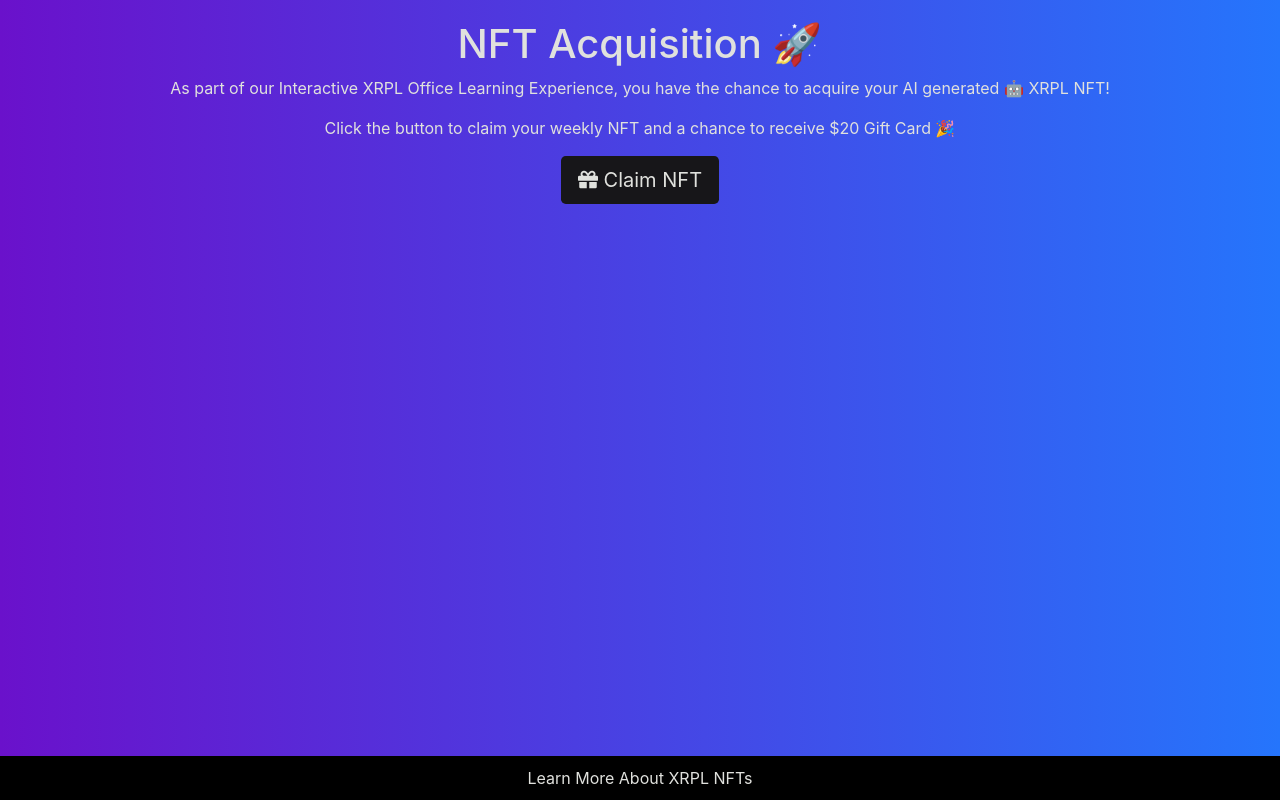
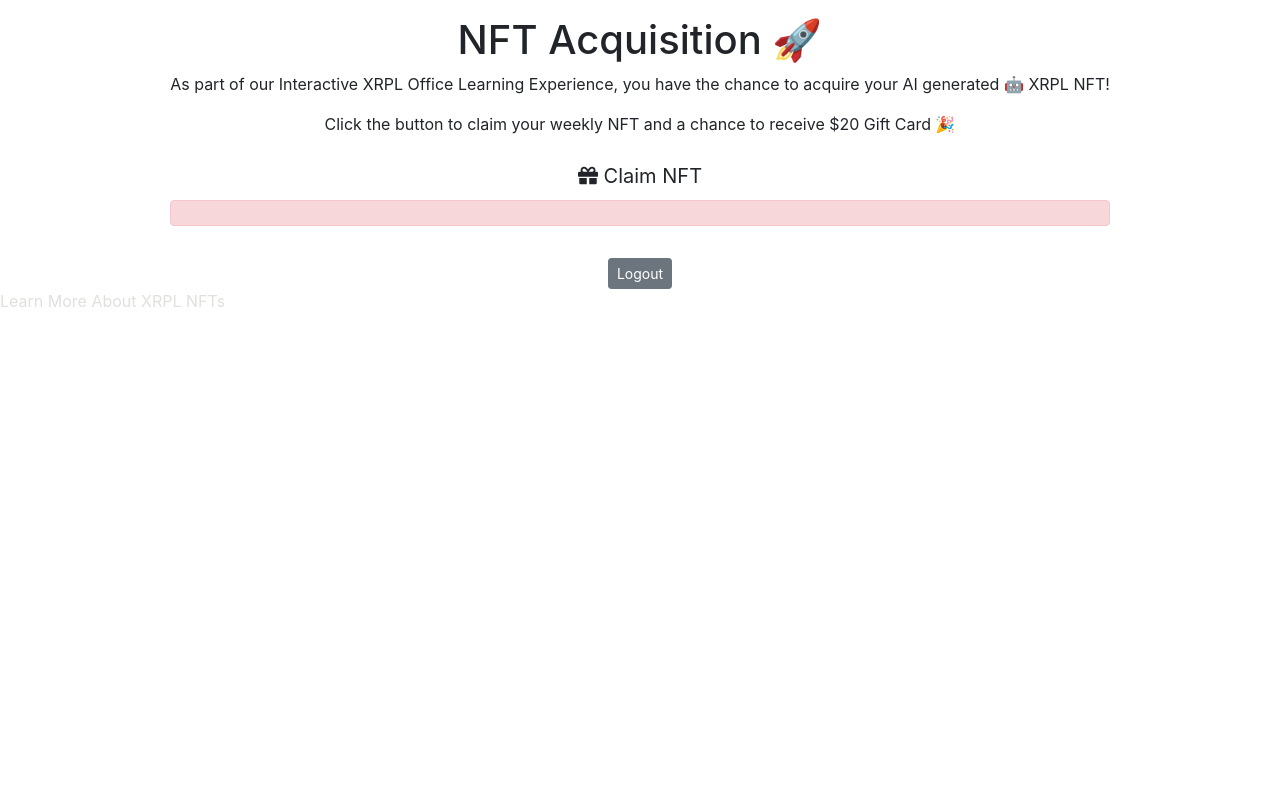
Before and after one commit to selcukemiravci/xrpl-office-experience, a plain HTML site: page public/index-nft.html in a window 1280 px wide. Drawn offline with nearby package versions, Linux system fonts and the light colour scheme; some packages are replaced by stand-ins of ours.

Commit message:
Update 🚀

```diff
--- a/public/index-nft.html
+++ b/public/index-nft.html
@@ -1,66 +1,51 @@
 <!DOCTYPE html>
 <html lang="en">
 <head>
+    <!-- Basic metadata and title of the webpage -->
     <meta charset="UTF-8">
     <meta name="viewport" content="width=device-width, initial-scale=1.0">
     <title>XRPL Experience - Claim your NFT</title>
 
+    <!-- Firebase Scripts: Used for database and other backend services -->
     <script defer src="/__/firebase/9.19.1/firebase-app-compat.js"></script>
     <script defer src="/__/firebase/9.19.1/firebase-database-compat.js"></script>
     <script defer src="/__/firebase/9.19.1/firebase-firestore-compat.js"></script>
     <script defer src="/__/firebase/9.19.1/firebase-functions-compat.js"></script>
     <script defer src="/__/firebase/init.js?useEmulator=true"></script>
 
+    <!-- Bootstrap CSS for styling and layout -->
     <link href="https://stackpath.bootstrapcdn.com/bootstrap/4.5.2/css/bootstrap.min.css" rel="stylesheet">
+
+    <!-- Font Awesome CSS for icons -->
     <link href="https://cdnjs.cloudflare.com/ajax/libs/font-awesome/5.15.3/css/all.min.css" rel="stylesheet">
 
+    <!-- Additional Custom Styles -->
     <style>
-        body {
-            background: linear-gradient(to right, #6a11cb 0%, #2575fc 100%);
-            color: #E0E1DD;
-        }
-        .btn {
-            background-color: #171619;
-            color: #E0E1DD;
-        }
-        h1.header {
-          margin-top: 20px;
-        }
-        .btn img {
-            width: 30px;
-            height: 30px;
-            margin-right: 2px;
-        }
-        .hide {
-            display: none;
-        }
-        footer {
-          position: fixed;
-          left: 0;
-          bottom: 0;
-          width: 100%;
-          background-color: #000000;
-          color: white;
-          text-align: center;
-          padding: 10px 0;
-        }
+        /* ... */
     </style>
 </head>
 <body>
+    <!-- Main content of the page inside a Bootstrap container for alignment -->
     <div class="container h-100">
         <div class="row h-100 justify-content-center align-items-center">
             <div class="text-center">
+                <!-- Hidden elements (for potential use later) -->
                 <h1 id="addressArea" class="hide"></h1>
                 <p id="xrplMsg" class="hide"></p>
                 <h1 class="header">NFT Acquisition 🚀</h1>
                 <p>As part of our Interactive XRPL Office Learning Experience, you have the chance to acquire your AI generated 🤖 XRPL NFT!</p>
                 <p>Click the button to claim your weekly NFT and a chance to receive $20 Gift Card 🎉</p>
+                <!-- Button to initiate NFT claiming process -->
                 <button class="btn btn-lg" id="getNFT"><i class="fas fa-gift"></i> Claim NFT</button>
+                <!-- Placeholder for error messages -->
                 <div class="alert alert-danger hide" id="errorMessage" role="alert"></div>
+                <!-- Logout button (hidden initially) -->
                 <button class="btn btn-secondary btn-sm mt-3 hide" id="logout">Logout</button>
             </div>
         </div>
     </div>
+
+    <!-- Footer with a link to more information about XRPL NFTs -->
     <footer>
         <a href="https://xrpl.org/nftokencreateoffer.html?utm_source=workshop&utm_medium=jason-morgan-state-mar-23&utm_campaign=dev-advocacy" style="color: #E0E1DD;">Learn More About XRPL NFTs</a>
     </footer>
```
Also changed, not shown: public/index.html (+16 -1 lines).
